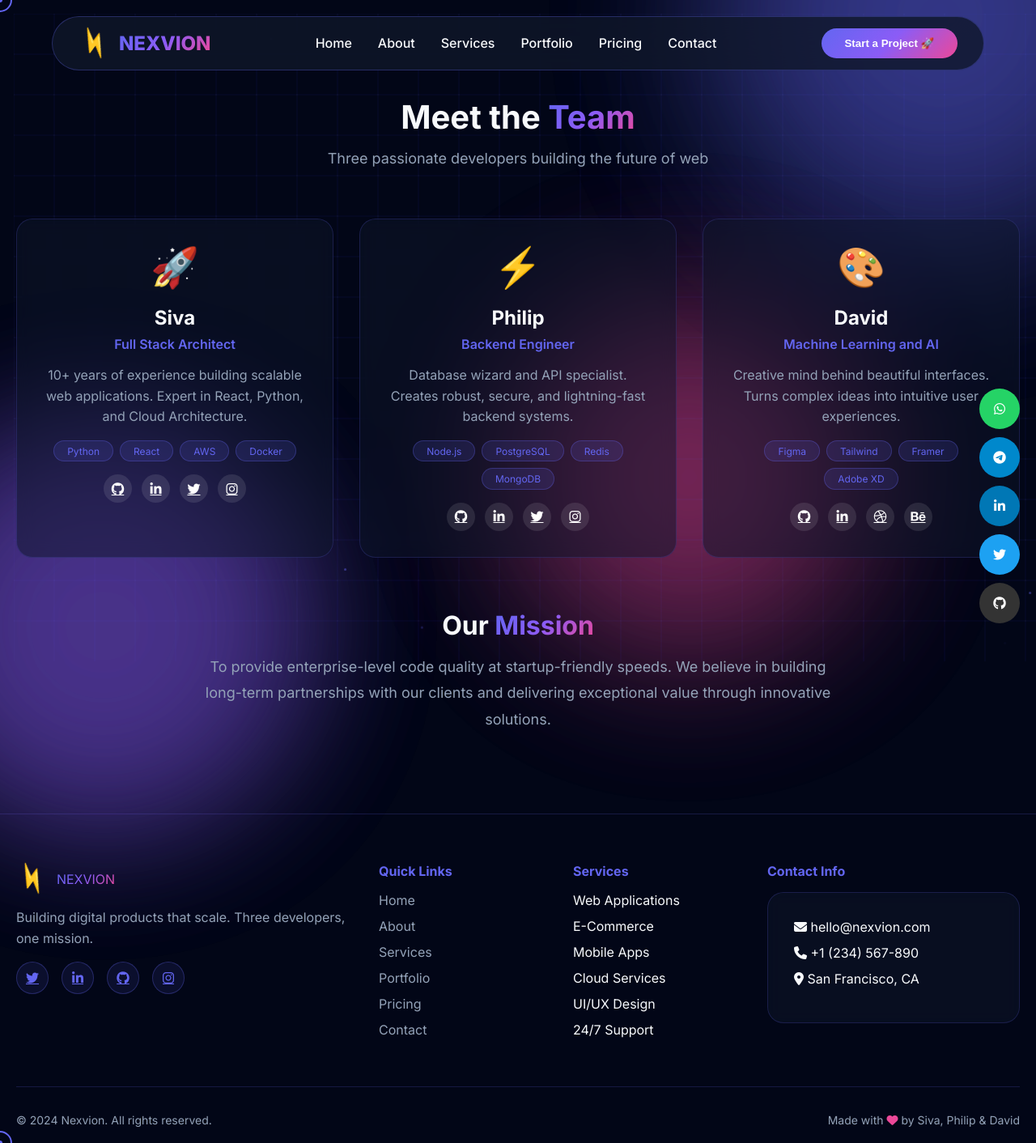
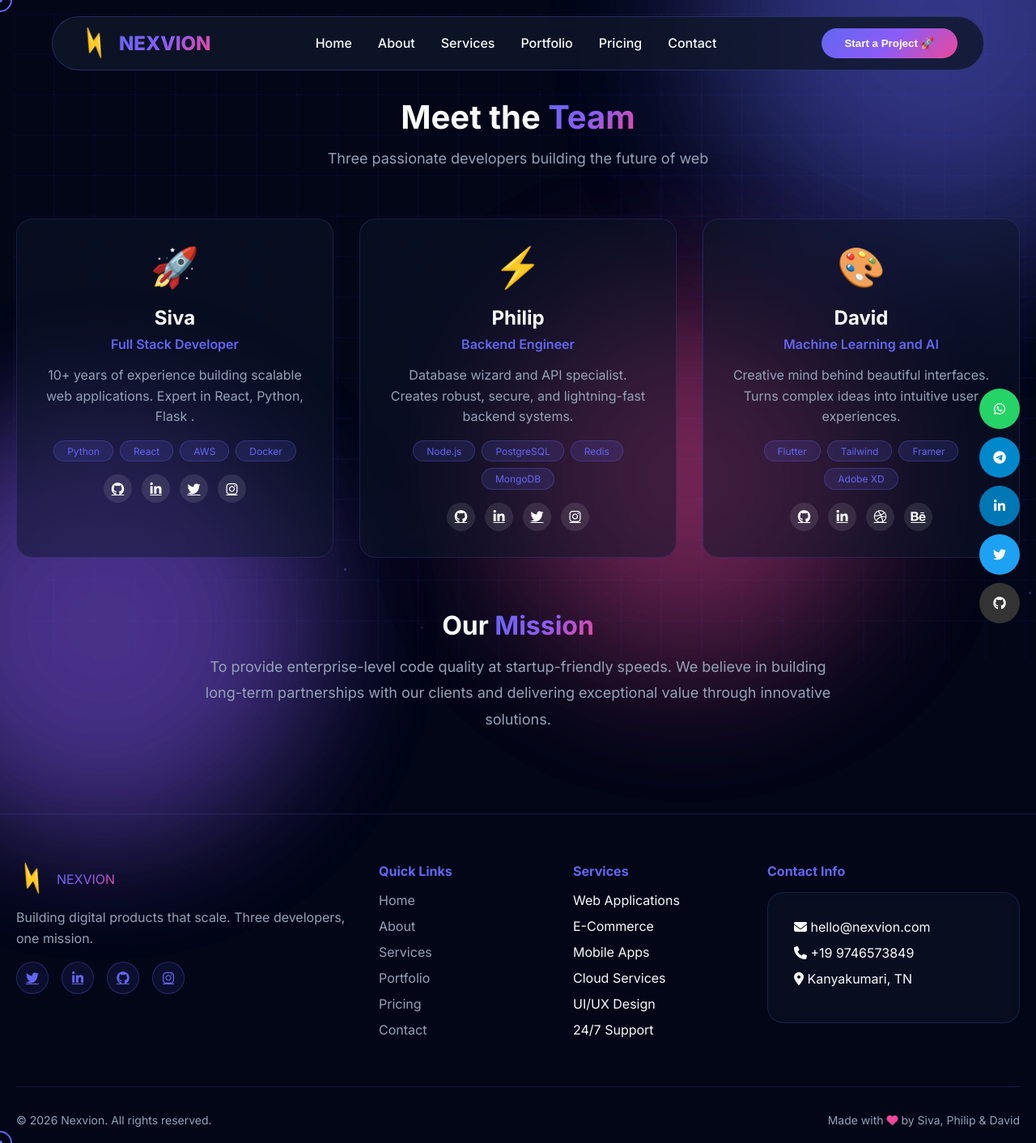
Before and after one commit to Siva7112k5/Animative_Web, a Flask app: page /about in a window 1280 px wide; the page is wider, and only the part inside the window is pictured. Shown: that part at 81% size. Run offline with Flask 3, Linux system fonts and the light colour scheme.

```diff
--- a/templates/about.html
+++ b/templates/about.html
@@ -13,8 +13,8 @@
             <div class="team-card" data-aos="fade-up" data-aos-delay="100">
                 <div class="team-icon">🚀</div>
                 <h3>Siva</h3>
-                <p class="team-role">Full Stack Architect</p>
-                <p class="team-bio">10+ years of experience building scalable web applications. Expert in React, Python, and Cloud Architecture.</p>
+                <p class="team-role">Full Stack Developer</p>
+                <p class="team-bio">10+ years of experience building scalable web applications. Expert in React, Python, Flask .</p>
                 <div class="team-skills">
                     <span class="skill-tag">Python</span>
                     <span class="skill-tag">React</span>
@@ -22,10 +22,10 @@
                     <span class="skill-tag">Docker</span>
                 </div>
                 <div class="team-social" style="margin-top: 1rem; display: flex; gap: 0.75rem; justify-content: center;">
-                    <a href="https://github.com/siva" target="_blank" class="social-link"><i class="fab fa-github"></i></a>
-                    <a href="https://linkedin.com/in/siva" target="_blank" class="social-link"><i class="fab fa-linkedin-in"></i></a>
+                    <a href="https://github.com/Siva7112k5" target="_blank" class="social-link"><i class="fab fa-github"></i></a>
+                    <a href="https://www.linkedin.com/in/siva-k-071107112k5?utm_source=share_via&utm_content=profile&utm_medium=member_android" target="_blank" class="social-link"><i class="fab fa-linkedin-in"></i></a>
                     <a href="https://twitter.com/siva" target="_blank" class="social-link"><i class="fab fa-twitter"></i></a>
-                    <a href="https://instagram.com/siva" target="_blank" class="social-link"><i class="fab fa-instagram"></i></a>
+                    <a href="https://www.instagram.com/sivaz_offcl/" target="_blank" class="social-link"><i class="fab fa-instagram"></i></a>
                 </div>
             </div>
 
@@ -56,7 +56,7 @@
                 <p class="team-role">Machine Learning and AI</p>
                 <p class="team-bio">Creative mind behind beautiful interfaces. Turns complex ideas into intuitive user experiences.</p>
                 <div class="team-skills">
-                    <span class="skill-tag">Figma</span>
+                    <span class="skill-tag">Flutter</span>
                     <span class="skill-tag">Tailwind</span>
                     <span class="skill-tag">Framer</span>
                     <span class="skill-tag">Adobe XD</span>
--- a/templates/base.html
+++ b/templates/base.html
@@ -115,14 +115,14 @@
                 <h4>Contact Info</h4>
                 <ul class="contact-info">
                     <li><i class="fas fa-envelope"></i> hello@nexvion.com</li>
-                    <li><i class="fas fa-phone"></i> +1 (234) 567-890</li>
-                    <li><i class="fas fa-map-marker-alt"></i> San Francisco, CA</li>
+                    <li><i class="fas fa-phone"></i> +19 9746573849</li>
+                    <li><i class="fas fa-map-marker-alt"></i> Kanyakumari, TN</li>
                 </ul>
             </div>
         </div>
 
         <div class="footer-bottom">
-            <p>&copy; 2024 Nexvion. All rights reserved.</p>
+            <p>&copy; 2026 Nexvion. All rights reserved.</p>
             <p>Made with <i class="fas fa-heart"></i> by Siva, Philip & David</p>
         </div>
     </div>
--- a/templates/contact.html
+++ b/templates/contact.html
@@ -26,7 +26,7 @@
                         <i class="fas fa-phone" style="font-size: 1.5rem; color: var(--primary);"></i>
                         <div>
                             <h4>Phone</h4>
-                            <a href="tel:+1234567890" style="color: var(--gray); text-decoration: none;">+1 (234) 567-890</a>
+                            <a href="tel:+1234567890" style="color: var(--gray); text-decoration: none;">+19 9746573849</a>
                         </div>
                     </div>
 
@@ -34,7 +34,7 @@
                         <i class="fas fa-map-marker-alt" style="font-size: 1.5rem; color: var(--primary);"></i>
                         <div>
                             <h4>Location</h4>
-                            <p style="color: var(--gray);">San Francisco, CA</p>
+                            <p style="color: var(--gray);">Kanyakumari, TN</p>
                         </div>
                     </div>
                 </div>
--- a/templates/index.html
+++ b/templates/index.html
@@ -143,10 +143,10 @@
             <div class="team-card" data-aos="fade-up" data-aos-delay="300">
                 <div class="team-icon">🎨</div>
                 <h3>David</h3>
-                <p class="team-role">UI/UX Designer</p>
+                <p class="team-role">Machine Learning and AI</p>
                 <p class="team-bio">Creative mind behind beautiful interfaces. Turns complex ideas into intuitive user experiences.</p>
                 <div class="team-skills">
-                    <span class="skill-tag">Figma</span>
+                    <span class="skill-tag">Flutter</span>
                     <span class="skill-tag">Tailwind</span>
                     <span class="skill-tag">Framer</span>
                     <span class="skill-tag">Adobe XD</span>
```
